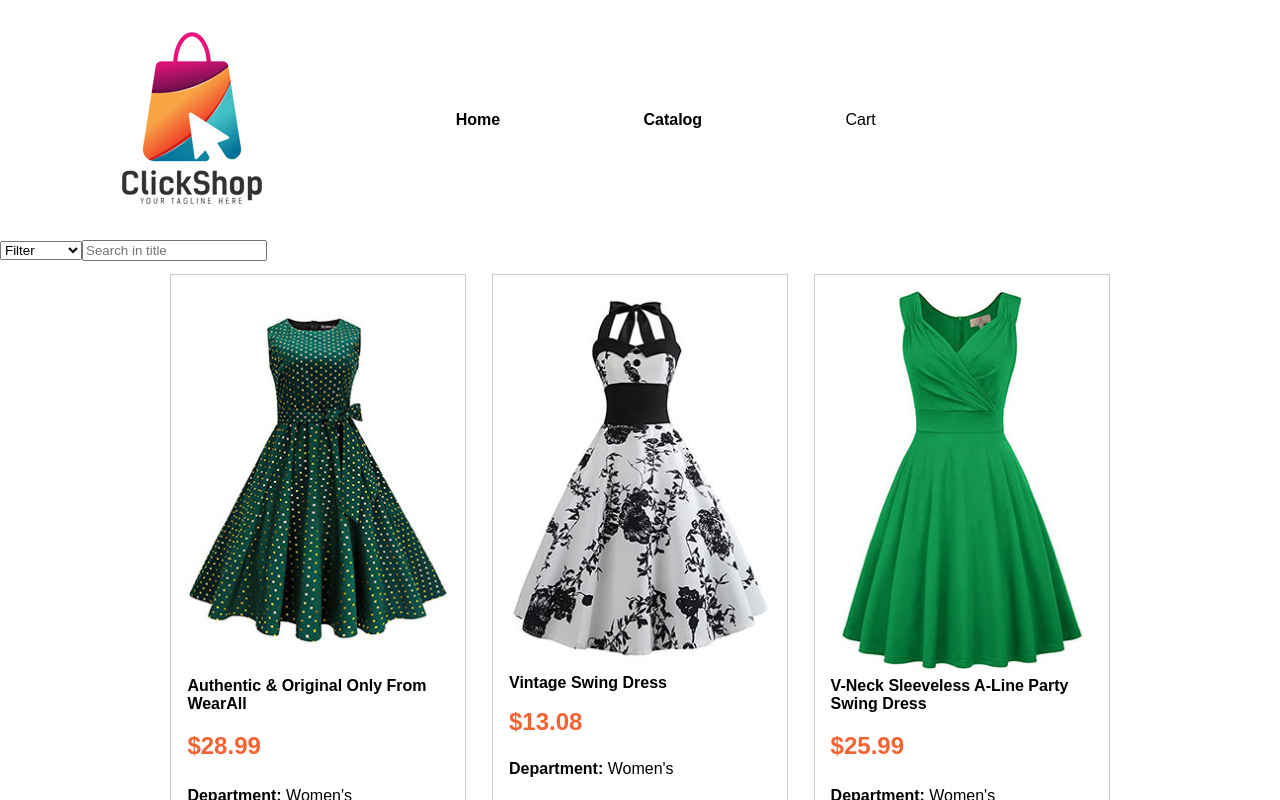
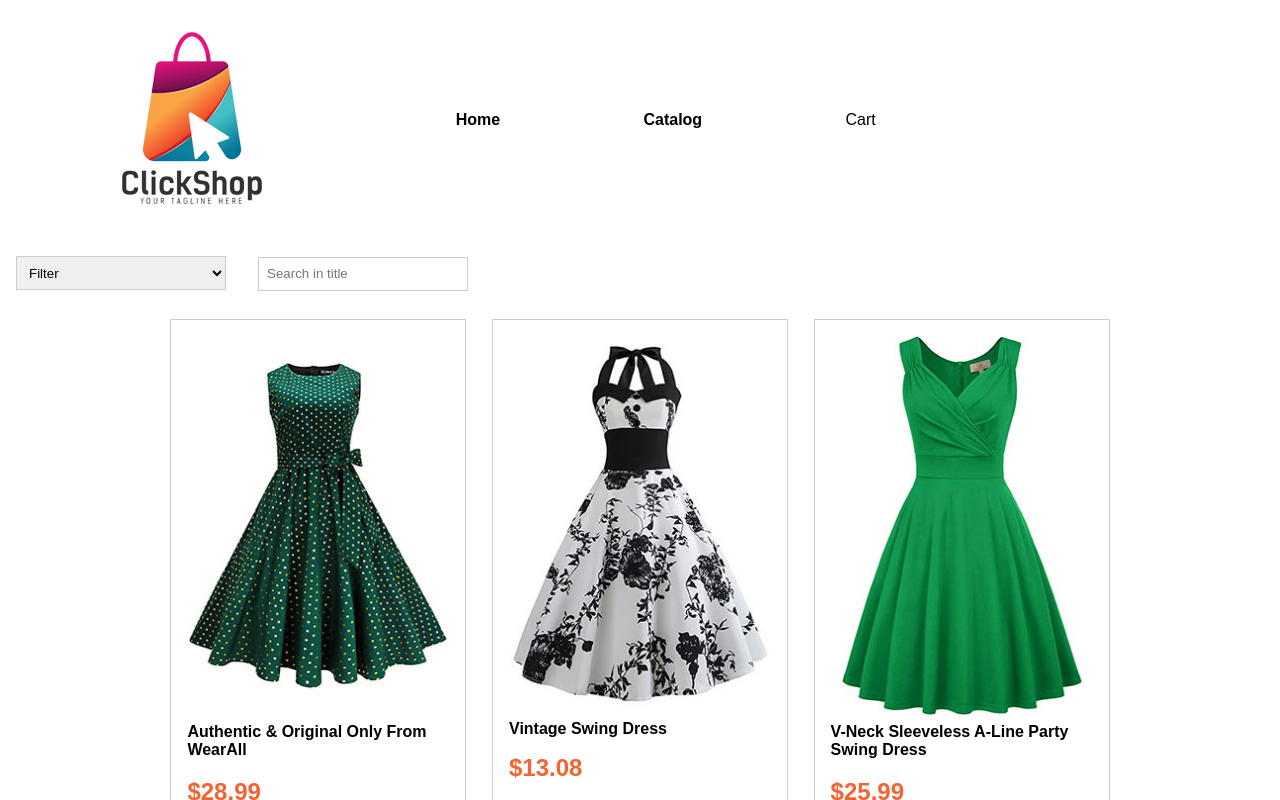
Before and after one commit to TatianaIlieva/HW-Shop, a React (Create React App) app: page /catalog in a window 1280 px wide. Shown: the top 800 px of the page. Built offline with nearby package versions, Linux system fonts and the light colour scheme.

Commit message:
Update main-styles.css

```diff
--- a/src/main-styles.css
+++ b/src/main-styles.css
@@ -227,6 +227,39 @@ footer {
 }
 /* #endregion Catalog */
 
+/* #region Filter */
+.input-wrapper {
+    margin: 1rem auto;
+    padding: 0 1em;
+    width: 1300px;
+    max-width: 100%;
+}
+
+.filter-select {
+    border-color: #ccc;
+    padding: 0.5rem;
+    width: 12rem;
+    max-width: 100%;
+    height: 1rem;
+    border-radius: 0;
+    box-sizing: content-box;
+}
+/* #endregion Filter */
+
+/* #region Search Bar */
+.searchbar {
+    margin-left: 2rem;
+    border: 1px solid #ccc;
+    padding: 0.5rem;
+    width: 12rem;
+    height: 1rem;
+    max-width: 100%;
+    color: #000;
+    border-radius: 0;
+    box-sizing: content-box;
+}
+/* #endregion Search Bar */
+
 /* #region Details Page */
 .details-wrapper {
     display: flex;
```
